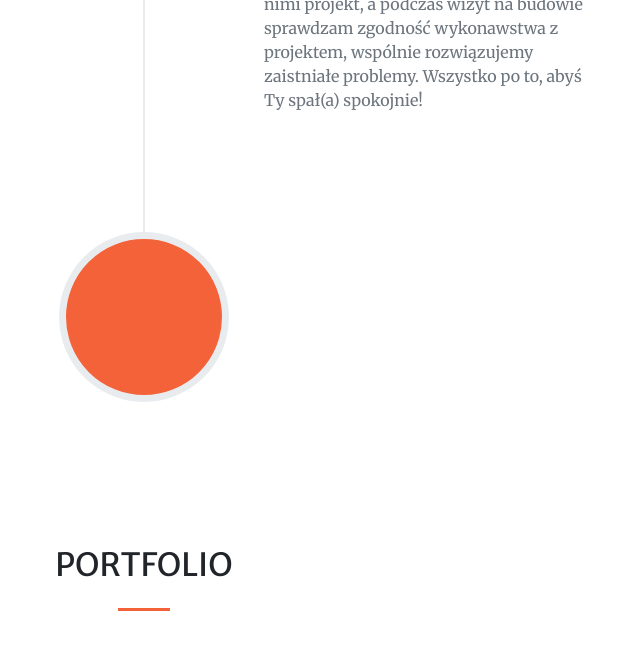
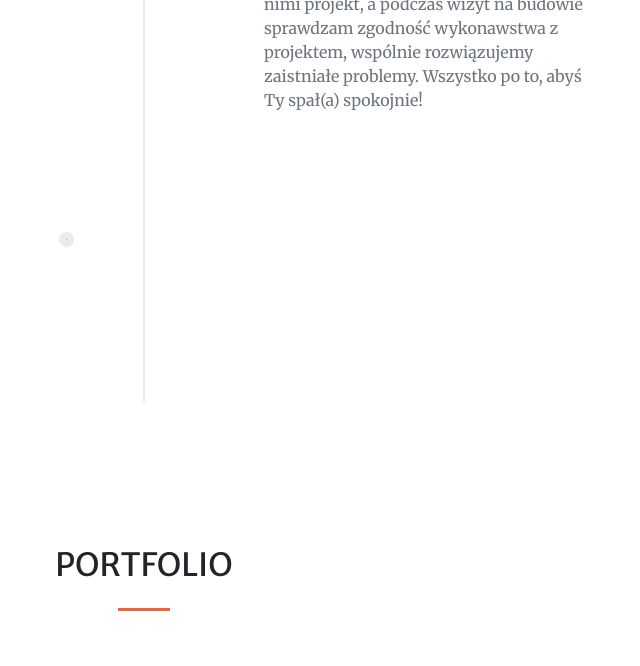
Before and after one commit to art-monkey/art-monkey.github.io, a website: page index.html in a window 1280 px wide. Shown: the part 4235-4901 px from the top of the page, without its empty margins (496-1136 px from the left). Drawn offline with nearby package versions, Linux system fonts and the light colour scheme.

Commit message:
54354656

```diff
--- a/css/agency.css
+++ b/css/agency.css
@@ -159,8 +159,8 @@
   }
   .timeline > li .timeline-image-2 {
     left: 50%;
-    width: 100px;
-    height: 100px;
+    width: 15px;
+    height: 15px;
     margin-left: -50px;
   }
   .timeline > li .timeline-image h4 {
@@ -193,8 +193,8 @@
     margin-left: -75px;
   }
   .timeline > li .timeline-image-2 {
-    width: 150px;
-    height: 150px;
+    width: 15px;
+    height: 15px;
     margin-left: -75px;
   }
   .timeline > li .timeline-image h4 {
@@ -225,8 +225,8 @@
     margin-left: -85px;
   }
   .timeline > li .timeline-image-2 {
-    width: 170px;
-    height: 170px;
+    width: 15px;
+    height: 15px;
     margin-left: -85px;
   }
   .timeline > li .timeline-image h4 {
```
